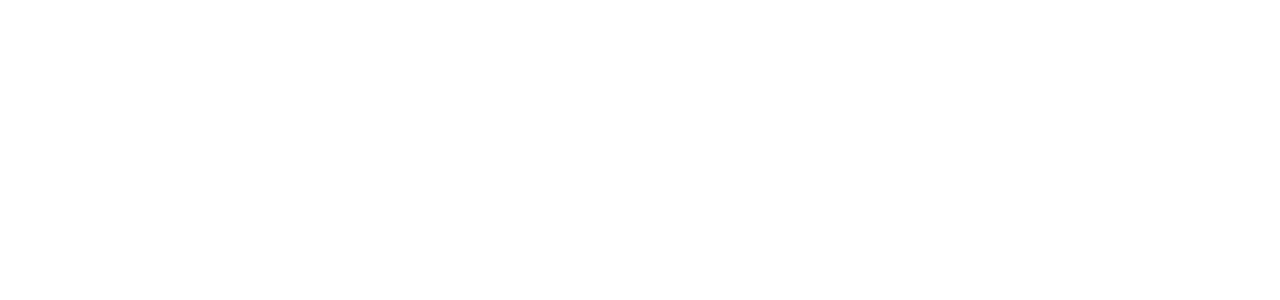
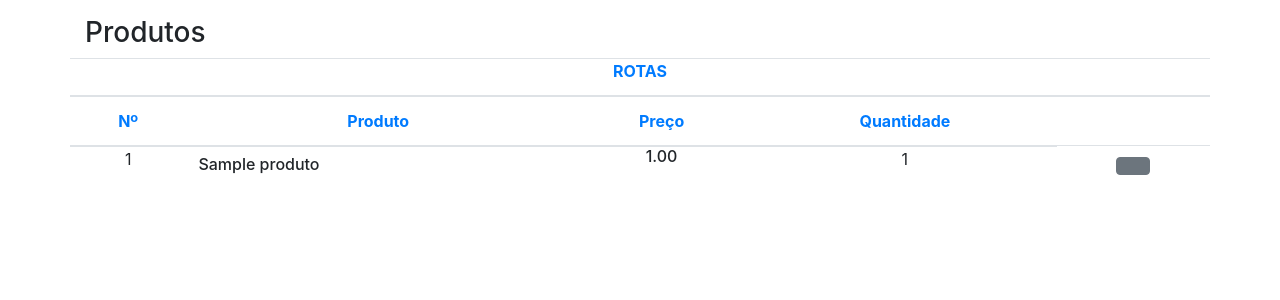
Before and after one commit to MeninoNias/university-intermediary, a Django app: page / in a window 1280 px wide. Before the commit the part shown is empty. Shown: the top 300 px of the page. Run offline with Django 3.2, Linux system fonts and the light colour scheme; tables that the repository leaves empty hold one stand-in row (values such as "Sample post"); grey boxes marked "Sample" are stand-in pictures; some libraries are stand-ins or nearby versions.

Commit message:
index add

```diff
--- a/core/templates/index.html
+++ b/core/templates/index.html
@@ -1,11 +1,59 @@
-<!DOCTYPE html>
-<html lang="pt-br">
-<head>
-    <meta charset="UTF-8">
-    <meta http-equiv="X-UA-Compatible" content="IE=edge">
-    <meta name="viewport" content="width=device-width, initial-scale=1.0">
-    <title>Index</title>
-</head>
-<body>
-</body>
-</html>
+{% extends "base/base.html" %}
+
+{% block title %} Index {% endblock %}
+
+{% block content %}
+    <h3 class="mt-3">Produtos</h3>
+    <div class="row">
+        <div class="table">
+            <table class="table">
+                <thead class="text-primary">
+                <tr>
+                    <th colspan="6" class="text-center pt-0">ROTAS</th>
+                </tr>
+                <tr>
+                    <th class="text-center">Nº</th>
+                    <th class="text-center">Produto</th>
+                    <th class="text-center">Preço</th>
+                    <th class="text-center">Quantidade</th>
+                </tr>
+                </thead>
+                <tbody>
+                {% for produto in produtos %}
+                    <tr>
+                        <td class="text-center py-0"><p class="my-0">{{ produto.id }}</p></td>
+                        <td class="text-left py-2 ">
+                            <h6 class="my-0">{{ produto.nome }}</h6>
+                        </td>
+                        <td class="text-center py-0">
+                            <h6 class="my-0">{{ produto.preco }}</h6>
+                        </td>
+                        <td class="text-center py-0"><p class="my-0">{{ produto.estoque }}</p></td>
+                        <td class="text-center align-middle py-0">
+                            <div class="btn-group" role="group" aria-label="Basic example">
+                                <a href="#modal{{ produto.id }}" data-toggle="modal" type="button"
+                                   class="btn btn-secondary py-2 px-3">
+                                </a>
+                            </div>
+                        </td>
+                    </tr>
+                    <div class="modal fade bd-example-modal-lg show" id="modal{{ produto.id }}" role="dialog">
+                        <div class="modal-dialog">
+                            <div class="modal-content">
+                                <div class="modal-header">
+                                    <button type="button" class="close" data-dismiss="modal">
+                                        <span aria-hidden="true">&times;</span>
+                                    </button>
+                                </div>
+                                <div class="modal-body" id="dynamic-content">
+                                    <img src="{{ produto.imagem.url }}" class="img-fluid" alt="{{ produto.nome }}"/>
+                                </div>
+                            </div>
+                        </div>
+
+                    </div>
+                {% endfor %}
+            </table>
+        </div>
+    </div>
+{% endblock %}
--- a/core/views.py
+++ b/core/views.py
@@ -2,9 +2,16 @@ from core.forms import ContatoForm, ProdutoForm
 from django.shortcuts import render
 from django.contrib import messages
 
+from core.models import Produto
+
+
 def index(request):
     template_name = 'index.html'
-    return render(request, template_name)
+    produtos = Produto.objects.all()
+    context = {
+        "produtos":produtos
+    }
+    return render(request, template_name, context)
 
 def contato(request):
     forms = ContatoForm(request.POST or None)
```
